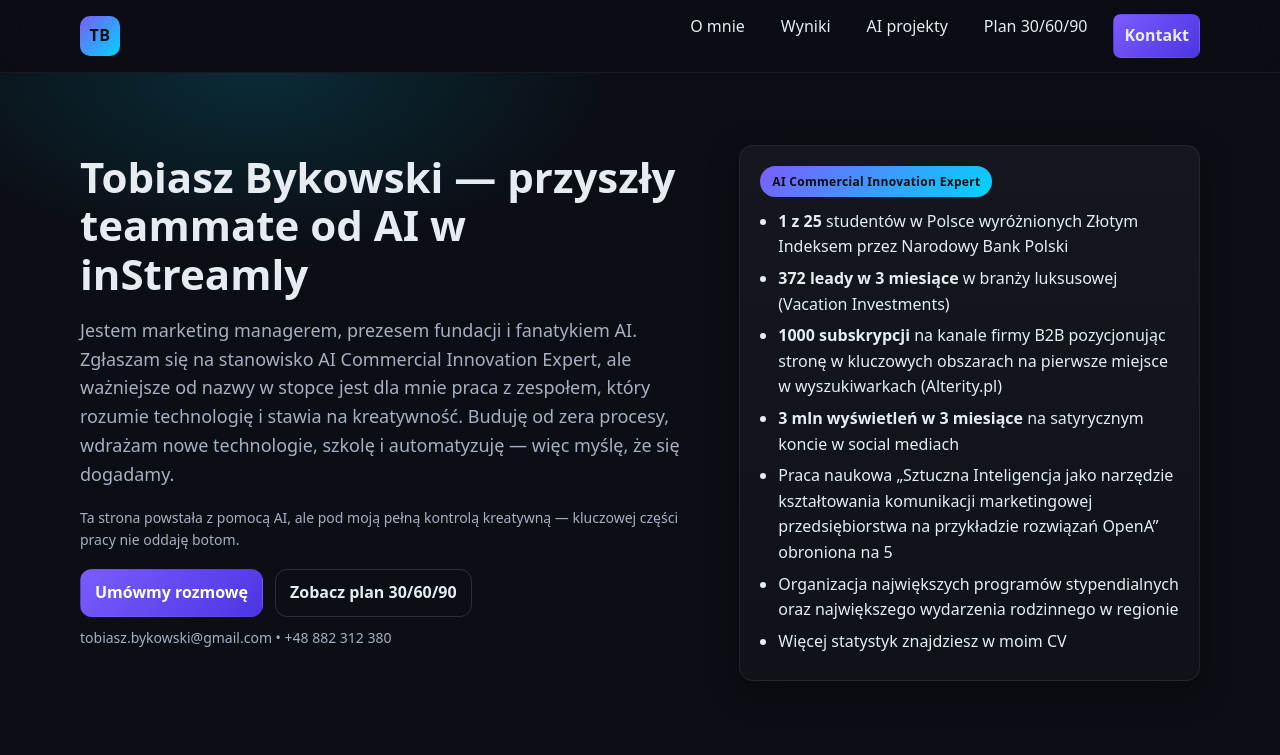
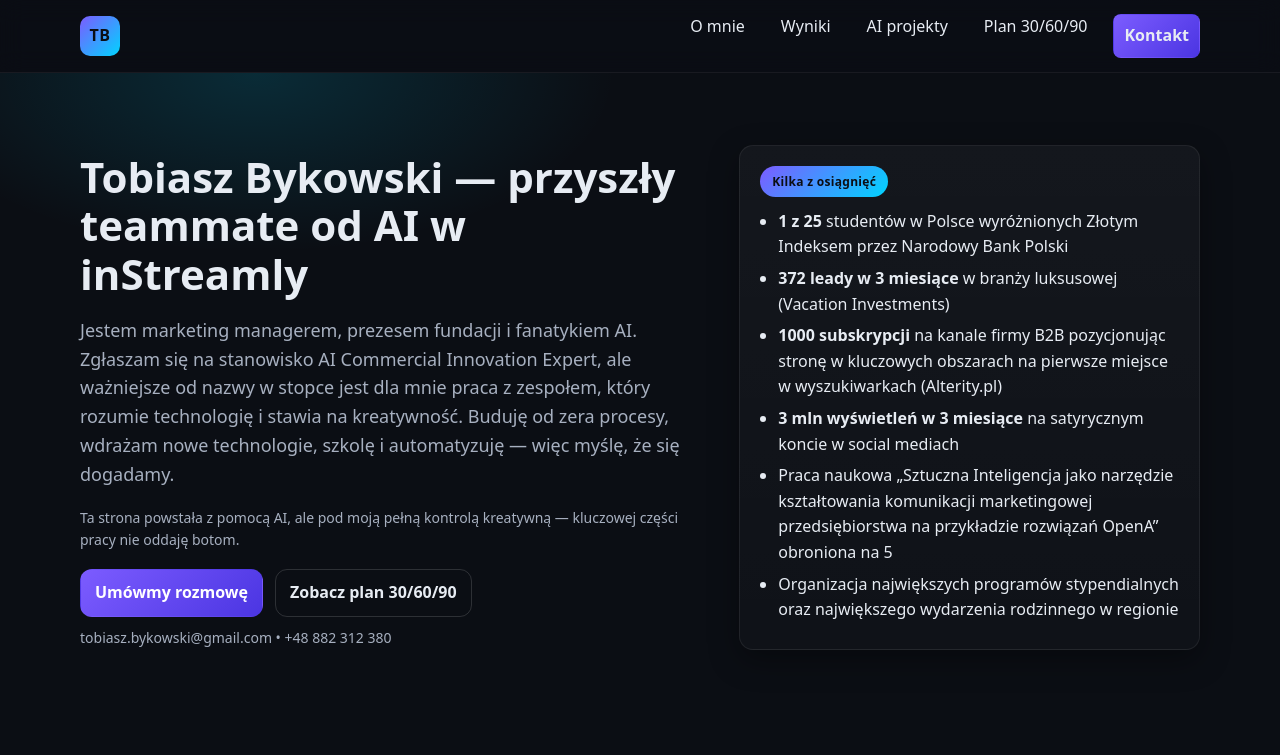
Before and after one commit to tobi070724/stronainstreamly, a plain HTML site: page public/index.html in a window 1280 px wide. Shown: the top 755 px of the page. Drawn offline with Linux system fonts and the light colour scheme.

Commit message:
Update index.html

```diff
--- a/public/index.html
+++ b/public/index.html
@@ -93,7 +93,7 @@ input:focus, textarea:focus{border-color:var(--primary)}
     </div>
 
     <div class="hero-card">
-      <div class="badge">AI Commercial Innovation Expert</div>
+      <div class="badge">Kilka z osiągnięć</div>
       <ul class="highlights">
         <li><strong>1 z 25</strong> studentów w Polsce wyróżnionych Złotym Indeksem przez Narodowy Bank Polski</li>
         <li><strong>372 leady w 3 miesiące </strong> w branży luksusowej (Vacation Investments)</li>
@@ -101,7 +101,6 @@ input:focus, textarea:focus{border-color:var(--primary)}
         <li><strong>3 mln wyświetleń w 3 miesiące</strong> na satyrycznym koncie w social mediach</li>
         <li>Praca naukowa „Sztuczna Inteligencja jako narzędzie kształtowania komunikacji marketingowej przedsiębiorstwa na przykładzie rozwiązań OpenA” obroniona na 5</li>
         <li>Organizacja największych programów stypendialnych oraz największego wydarzenia rodzinnego w regionie</li>
-        <li>Więcej statystyk znajdziesz w moim CV</li>
       </ul>
     </div>
   </div>
```
